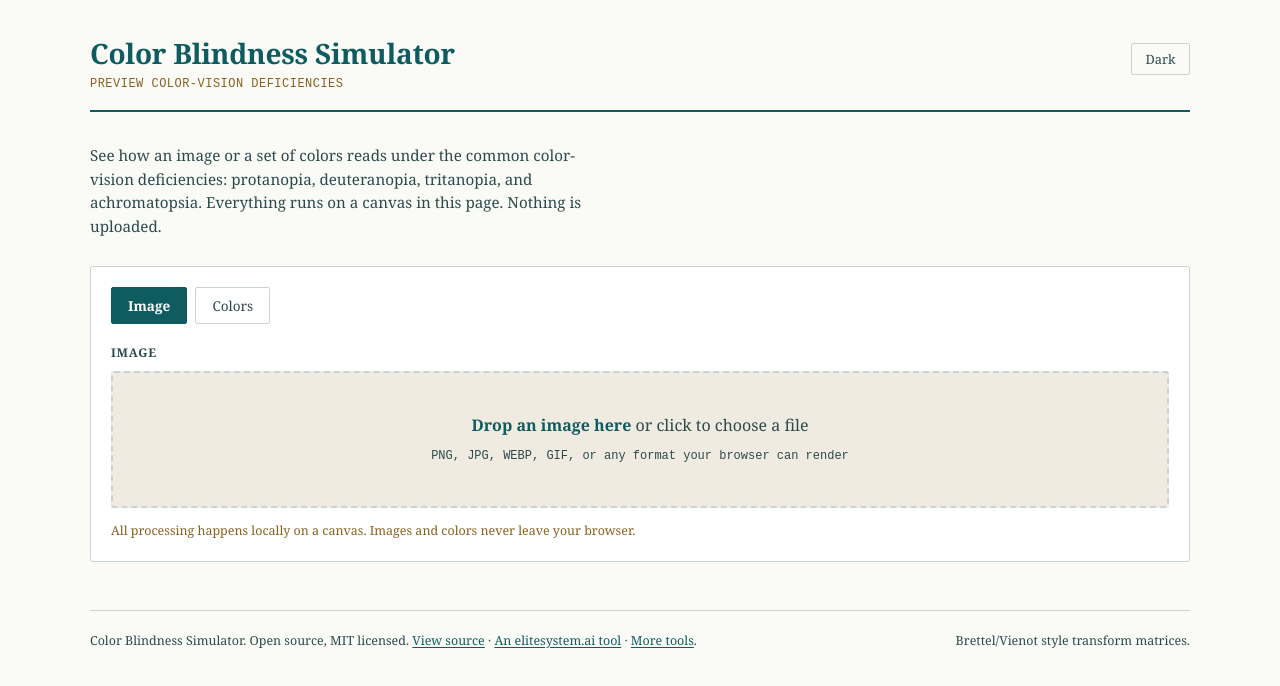
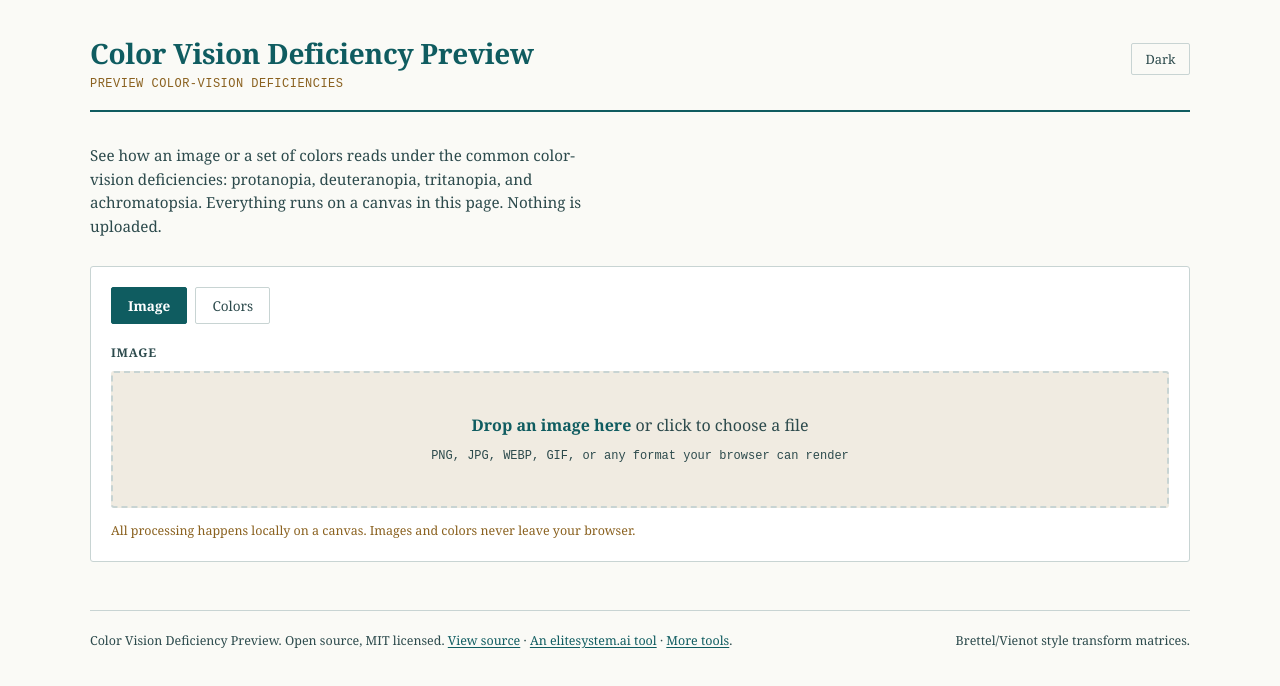
Before and after one commit to 0xelitesystem/color-blindness-simulator, a plain HTML site: page index.html in a window 1280 px wide. Drawn offline with Linux system fonts and the light colour scheme.

Commit message:
Rename color-blindness-simulator to color-vision-deficiency-preview
Repository, README, page metadata and links now use color-vision-deficiency-preview.
The old repository address redirects here.

```diff
--- a/index.html
+++ b/index.html
@@ -3,16 +3,16 @@
 <head>
 <meta charset="UTF-8">
 <meta name="viewport" content="width=device-width, initial-scale=1.0">
-<title>Color Blindness Simulator - preview how an image or a set of colors reads under common</title>
+<title>Color Vision Deficiency Preview - preview how an image or a set of colors reads under common</title>
 <meta name="twitter:card" content="summary">
 <meta property="og:type" content="website">
 <meta name="description" content="Preview how images and colors look under protanopia, deuteranopia, tritanopia, and achromatopsia. Runs on a canvas in your browser. Nothing is uploaded.">
-<link rel="canonical" href="https://0xelitesystem.github.io/color-blindness-simulator/">
-<meta property="og:title" content="Color Blindness Simulator">
+<link rel="canonical" href="https://0xelitesystem.github.io/color-vision-deficiency-preview/">
+<meta property="og:title" content="Color Vision Deficiency Preview">
 <meta property="og:description" content="Preview images and colors under common color-vision deficiencies, side by side, all in your browser. Nothing is uploaded.">
-<meta property="og:url" content="https://0xelitesystem.github.io/color-blindness-simulator/">
+<meta property="og:url" content="https://0xelitesystem.github.io/color-vision-deficiency-preview/">
 <script type="application/ld+json">
-{"@context":"https://schema.org","@type":"SoftwareApplication","name":"Color Blindness Simulator","applicationCategory":"DeveloperApplication","operatingSystem":"Any (browser)","offers":{"@type":"Offer","price":"0","priceCurrency":"USD"},"url":"https://0xelitesystem.github.io/color-blindness-simulator/","author":{"@type":"Person","name":"0xelitesystem","url":"https://elitesystem.ai"}}
+{"@context":"https://schema.org","@type":"SoftwareApplication","name":"Color Vision Deficiency Preview","applicationCategory":"DeveloperApplication","operatingSystem":"Any (browser)","offers":{"@type":"Offer","price":"0","priceCurrency":"USD"},"url":"https://0xelitesystem.github.io/color-vision-deficiency-preview/","author":{"@type":"Person","name":"0xelitesystem","url":"https://elitesystem.ai"}}
 </script>
 <style>
 :root {
@@ -250,7 +250,7 @@ footer a { text-decoration: underline; text-underline-offset: 0.15em; }
 <div class="wrap">
 <header>
   <div>
-    <h1>Color Blindness Simulator</h1>
+    <h1>Color Vision Deficiency Preview</h1>
     <div class="tag">Preview color-vision deficiencies</div>
   </div>
   <button class="theme-btn" id="theme-toggle" type="button">Dark</button>
@@ -293,7 +293,7 @@ footer a { text-decoration: underline; text-underline-offset: 0.15em; }
 </div>
 
 <footer>
-  <div>Color Blindness Simulator. Open source, MIT licensed. <a href="https://github.com/0xelitesystem/color-blindness-simulator" target="_blank" rel="noopener">View source</a> &middot; <a href="https://elitesystem.ai" target="_blank" rel="noopener">An elitesystem.ai tool</a> &middot; <a href="https://0xelitesystem.github.io/" target="_blank" rel="noopener">More tools</a>.</div>
+  <div>Color Vision Deficiency Preview. Open source, MIT licensed. <a href="https://github.com/0xelitesystem/color-vision-deficiency-preview" target="_blank" rel="noopener">View source</a> &middot; <a href="https://elitesystem.ai" target="_blank" rel="noopener">An elitesystem.ai tool</a> &middot; <a href="https://0xelitesystem.github.io/" target="_blank" rel="noopener">More tools</a>.</div>
   <div>Brettel/Vienot style transform matrices.</div>
 </footer>
 </div>
```
Also changed, not shown: 1 other file.
